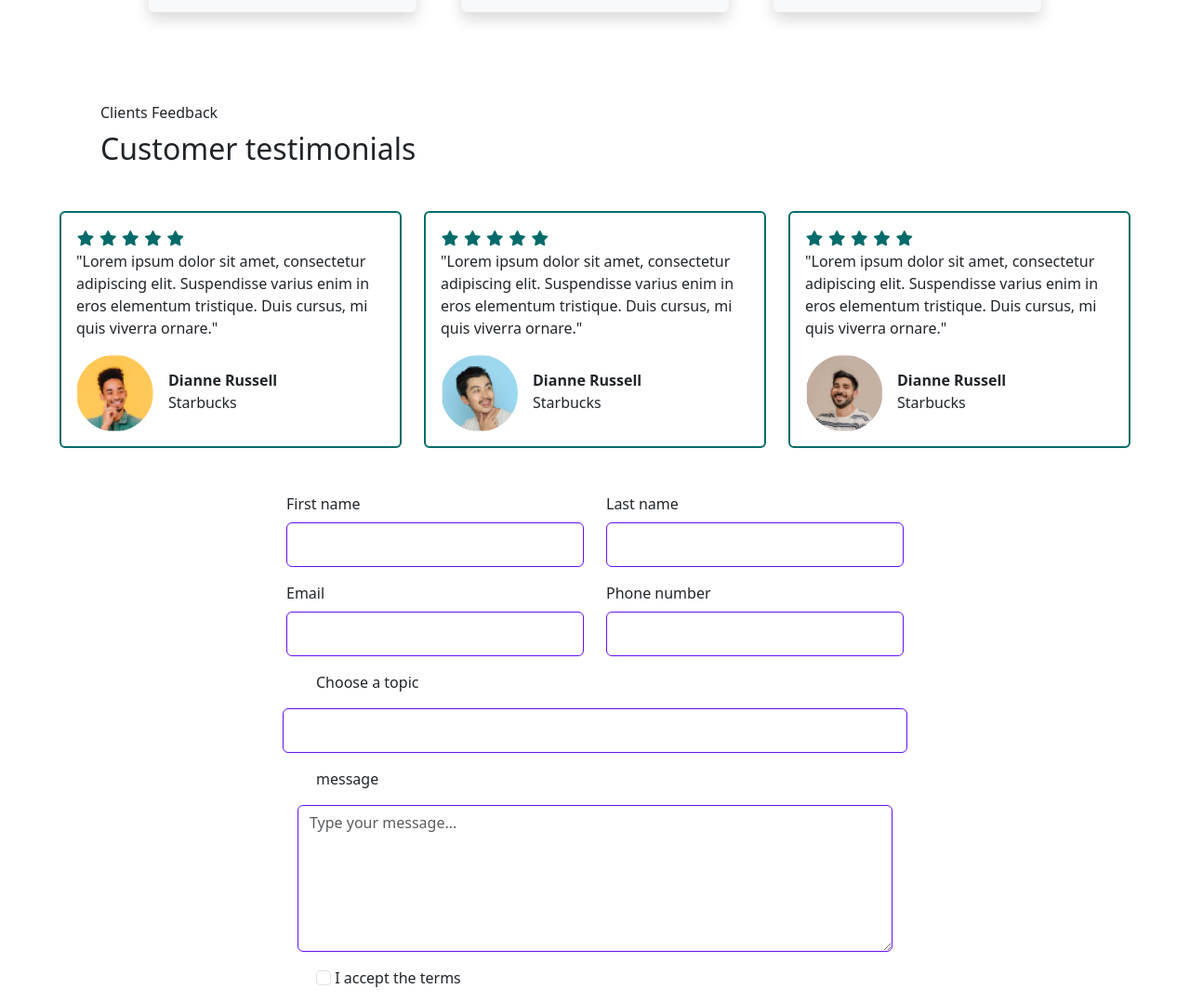
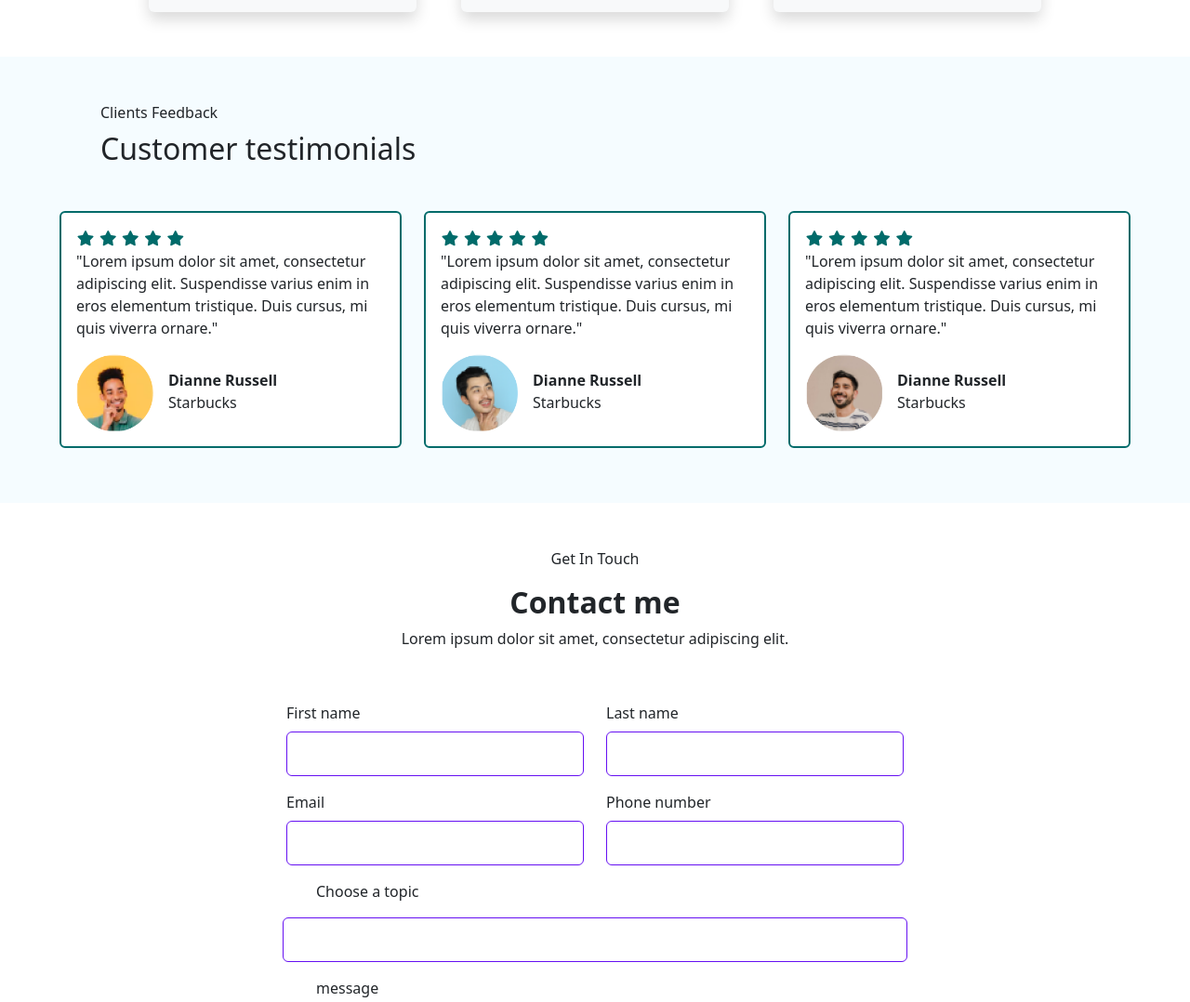
Before and after one commit to Hanishfatima/Personal-portfolio-web, a plain HTML site: page index.html in a window 1280 px wide. Shown: the part 2550-3628 px from the top of the page at 93% size. Drawn offline with Linux system fonts and the light colour scheme.

Commit message:
completed

```diff
--- a/index.html
+++ b/index.html
@@ -159,7 +159,7 @@
         </div>
     </div>
 
-    <div class="container-fluid card-sec3">
+    <div class="container-fluid card-sec3 ">
         <div class="d-flex justify-content-center ">
             <h3 class="mb-5">My Projects
             </h3>
@@ -199,7 +199,7 @@
         </div>
     </div>
 
-    <div class="container-fluid flex-wrap">
+    <div class="container-fluid flex-wrap cardss  " style="height: 30rem;">
         <div class="ms-5 mt-5 ps-5 pt-0 mb-0 mb-5 pt-5 head-sec">
             <p class="mb-2">Clients Feedback</p>
             <h2>Customer testimonials</h2>
@@ -227,7 +227,7 @@
             </div>
         </div>
 
-                <div class="card c-sec" style="width: 23rem;">
+                <div class="card c-sec " style="width: 23rem;">
             <div class="card-body">
                 <div class="iconS w-50">
                     <span><i class="fa-solid fa-star "></i></span>
@@ -295,13 +295,19 @@
 </div>
 
 </div>-->
-<form class="mt-5 flex-wrap">
+<form class="mt-5 flex-wrap ">
+    <div class="text-center">
+      <p class="">Get In Touch</p>
+      <h2 class="fw-bold">Contact me</h2>
+      <p class="">Lorem ipsum dolor sit amet, consectetur adipiscing elit.</p>
+    </div>
 <div class="d-flex gap-4 justify-content-center flex-wrap">
-<div class="mb-3">
+
+<div class="mb-3 mt-3">
   <label for="exampleFormControlInput1" class="form-label ">First name</label>
 <input type="email" class="form-control b-prep" style="width: 20rem; height:3rem ;" id="exampleFormControlInput1" >
 </div>
-<div class="mb-3">
+<div class="mb-3 mt-3">
   <label for="exampleFormControlInput1" class="form-label">Last name</label>
 <input type="email" class="form-control b-prep" style="width: 20rem; height:3rem ;" id="exampleFormControlInput1" >
 </div>
@@ -343,7 +349,7 @@
   </div>
 
     <div class="d-flex justify-content-center mt-5 ">
-  <button type="submit" class="btn btn-primary" style="width: 7rem;">Submit</button>
+  <button type="submit" class="btn btn-primary " style="width: 7rem;">Submit</button>
   </div>
 
 </form>
@@ -378,7 +384,7 @@
   </div>
 </div>-->
 
-<footer class="bg-light py-4 footer">
+<footer class="bg-light py-4 footer mt-4">
   <div class="container d-md-flex justify-content-between align-items-center">
     <div class="mb-5  text-center text-md-start">
       <a href="#" class="navbar-brand">
@@ -399,6 +405,7 @@
       <a href="#" class="text-muted"><i class="fab fa-linkedin-in"></i></a>
     </div>
   </div>
+
   <hr class="my-4 mb-5 ">
   <div class="container d-sm-flex justify-content-between">
     <p class="text-muted mb-0">Made with 💖 by Hanish</p>
--- a/style.css
+++ b/style.css
@@ -56,6 +56,9 @@ margin-top: 80px;
     border: 2px blueviolet solid;
 }
 
+.cardss{
+    background: #F5FCFF;
+}
 .card-sec3 :hover{
        border: 2px #6610f2 solid;
    border-style:dotted ;
```
